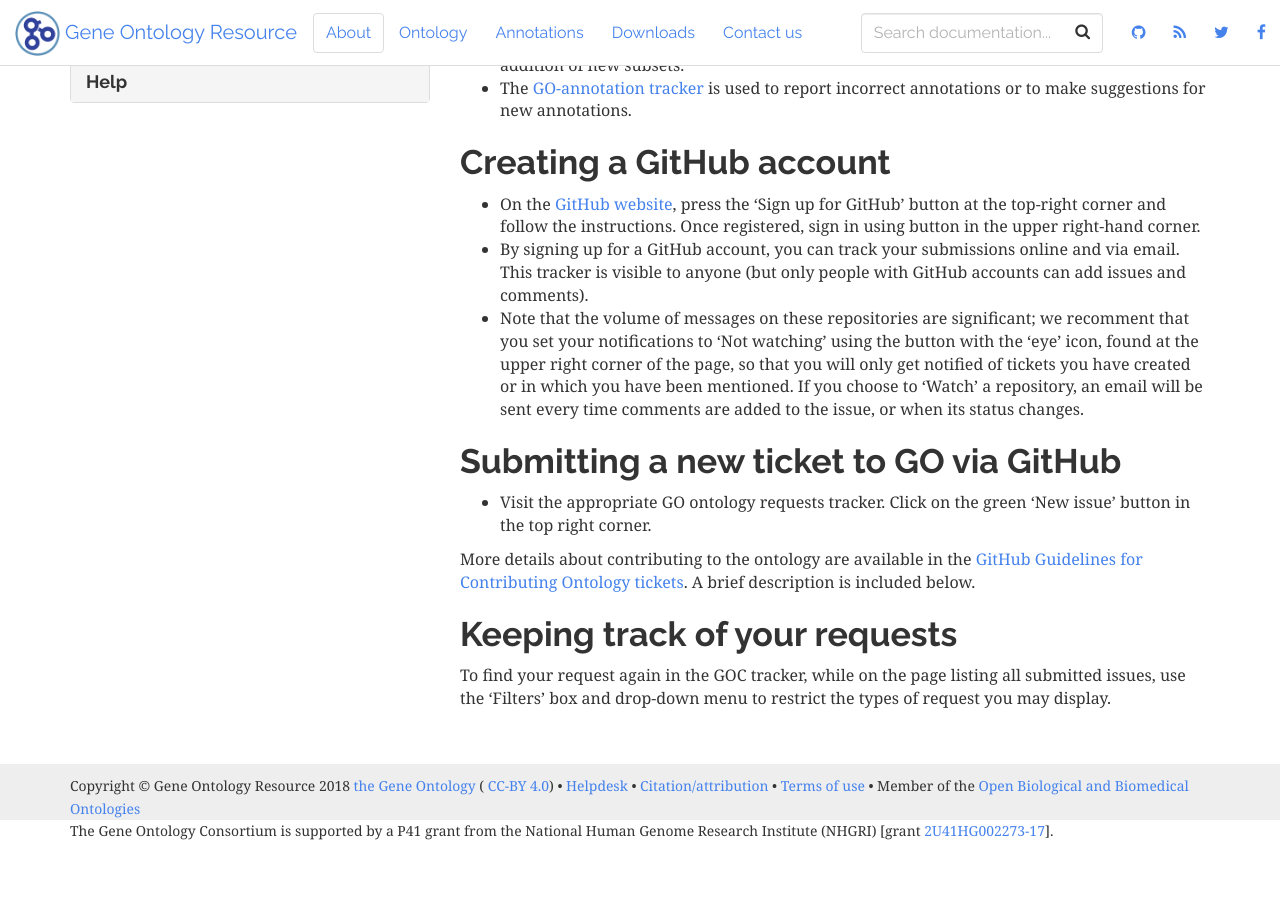
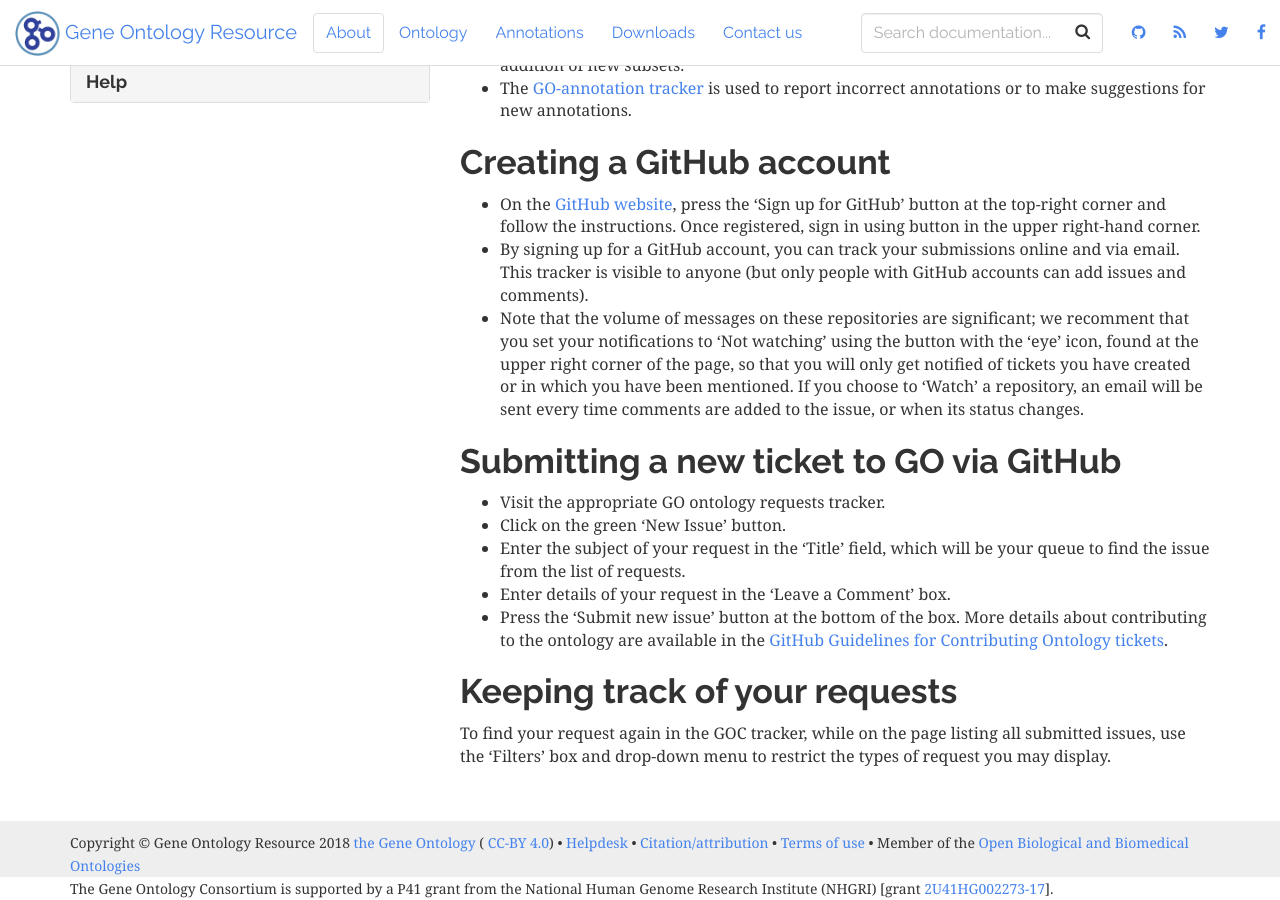
Before and after one commit to geneontology/geneontology.github.io, a Jekyll site: the page built from _docs/how-to-submit-requests.md, in a window 1280 px wide and 900 px high, scrolled down 236 px. Built offline with Jekyll 4.4.1, drawn with Linux system fonts in a browser that asks for light colours; nearby versions of some CDN libraries; before the commit the page ends 1078 px from its top, so only the background shows below that.

Commit message:
Update how-to-submit-requests.md

```diff
--- a/_docs/how-to-submit-requests.md
+++ b/_docs/how-to-submit-requests.md
@@ -16,9 +16,12 @@ GO uses [GitHub](https://github.com/){:target="blank"} as a mechanism for tracki
 
 ## Submitting a new ticket to GO via GitHub
 
-+ Visit the appropriate GO ontology requests tracker. Click on the green 'New issue' button in the top right corner.
-
-More details about contributing to the ontology are available in the [GitHub Guidelines for Contributing Ontology tickets](https://github.com/geneontology/go-ontology/blob/master/CONTRIBUTING.md){:target="blank"}. A brief description is included below.
++ Visit the appropriate GO ontology requests tracker.
++ Click on the green 'New Issue' button.
++ Enter the subject of your request in the 'Title' field, which will be your queue to find the issue from the list of requests.
++ Enter details of your request in the 'Leave a Comment' box.
++ Press the 'Submit new issue' button at the bottom of the box.
+More details about contributing to the ontology are available in the [GitHub Guidelines for Contributing Ontology tickets](https://github.com/geneontology/go-ontology/blob/master/CONTRIBUTING.md){:target="blank"}.
 
 ## Keeping track of your requests
 To find your request again in the GOC tracker, while on the page listing all submitted issues, use the 'Filters' box and drop-down menu to restrict the types of request you may display.
```
